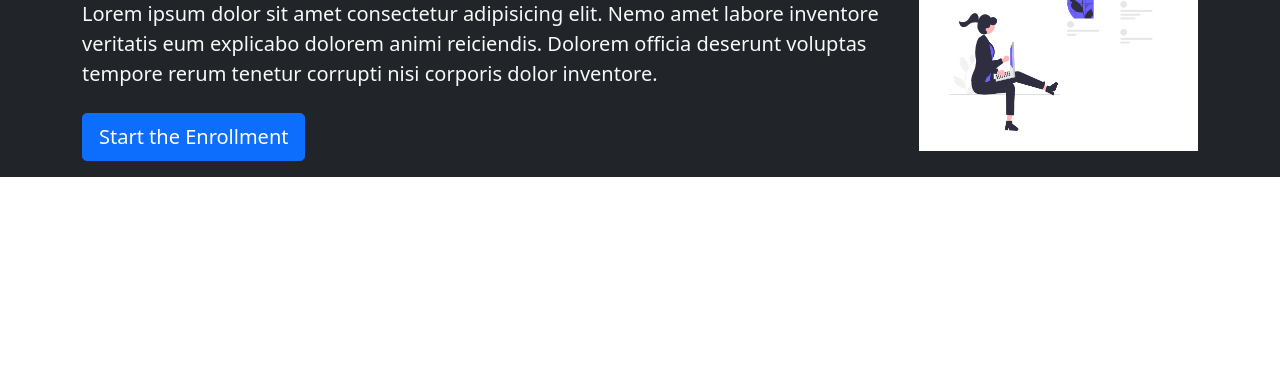
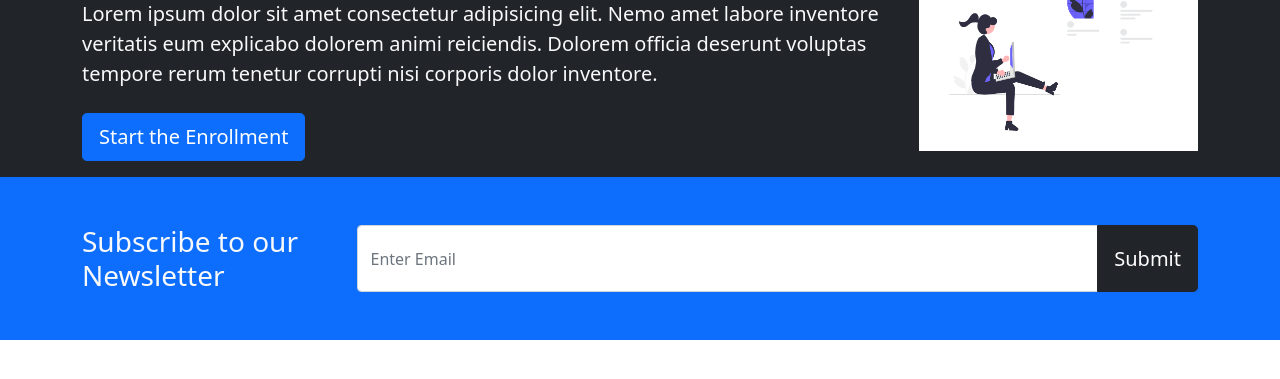
Before and after one commit to virajjain11/frontend-bootcamp, a plain HTML site: page index.html in a window 1280 px wide. Shown: the part 161-540 px from the top of the page. Drawn offline with nearby package versions, Linux system fonts and the light colour scheme.

Commit message:
add section/newsletter

```diff
--- a/index.html
+++ b/index.html
@@ -45,6 +45,18 @@
             </div>
         </div>
     </section>
+    <!-- Newsletter -->
+    <section class="bg-primary text-light p-5">
+        <div class="container">
+            <div class="d-md-flex justify-content-between text-align-center">
+                <h3 class="mb-3 mb-md-0">Subscribe to our Newsletter</h3>
+                <div class="input-group ">
+                    <input type="email" class="form-control input-news" placeholder="Enter Email" >
+                    <button class="btn btn-dark btn-lg" type="button" id="button-addon2">Submit</button>
+                  </div>
+            </div>
+        </div>
+    </section>
 
 
 
--- a/style.css
+++ b/style.css
@@ -0,0 +1,6 @@
+/* @media (min-width:768px){
+    .input-news{
+        width:30%;
+
+    }
+} */
```
